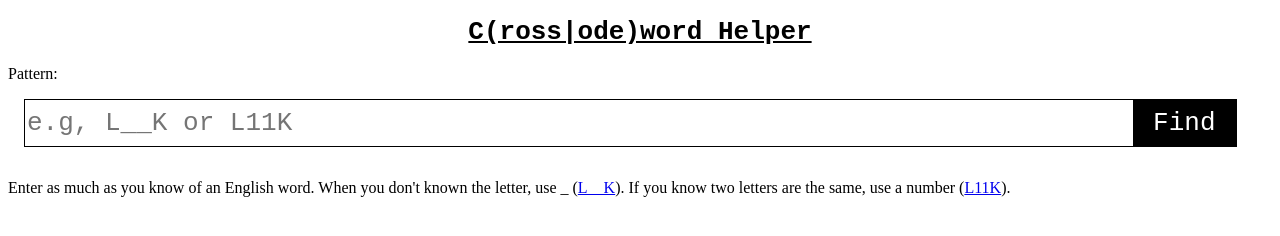
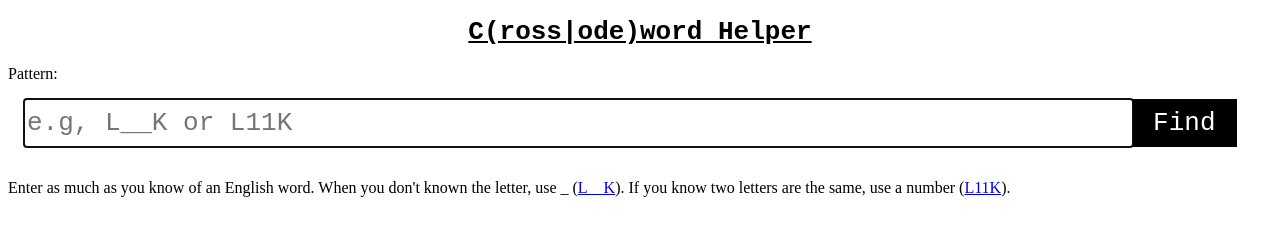
Before and after one commit to PaulKinlan/wordhelper, a website: page public/index.html in a window 1280 px wide. Drawn offline with Linux system fonts and the light colour scheme.

Commit message:
Adding autofocus

```diff
--- a/public/index.html
+++ b/public/index.html
@@ -191,7 +191,7 @@
   <form id="solver" method="POST" action="/find">
     <label for="pattern">Pattern:</label>
     <div id="query">
-      <input type="text" id="pattern" placeholder="e.g, L__K or L11K" value=""><!--[QUERY]-->
+      <input type="text" id="pattern" placeholder="e.g, L__K or L11K" autofocus value=""><!--[QUERY]-->
       <input type="submit" id="submit" value="Find">
     </div>
     <p>Enter as much as you know of an English word. When you don't known the letter, use _ (<a href="/find/L__K">L__K</a>). If you know two
```
